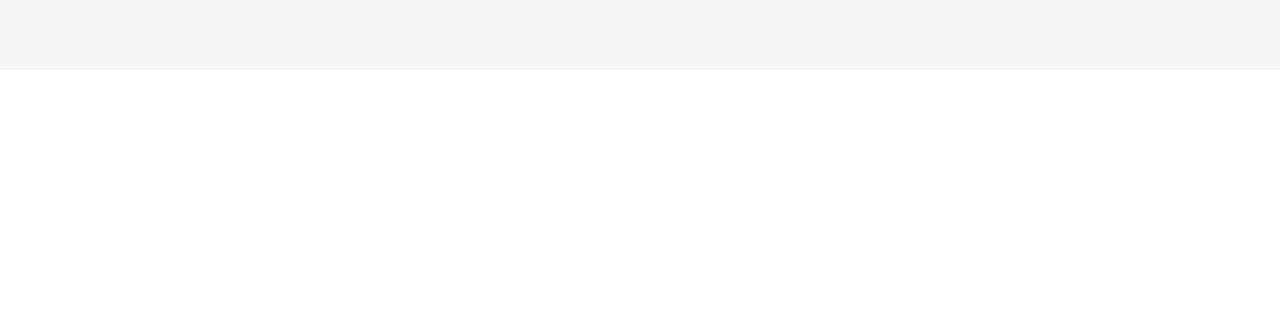
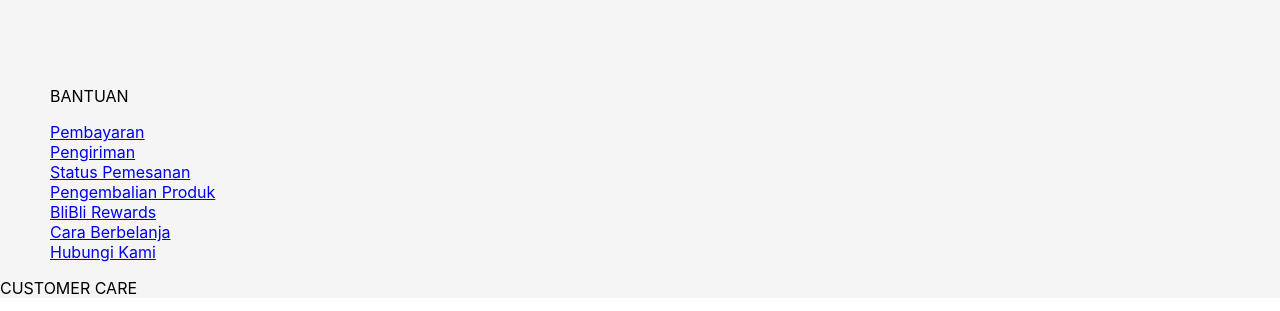
Before and after one commit to sluxz3r/bli-bli, a React (Create React App) app: page / in a window 1280 px wide. Shown: the part 1020-1331 px from the top of the page. Before the commit the page ends 1090 px from the top, so only its background shows below. Built offline with nearby package versions, Linux system fonts and the light colour scheme.

Commit message:
masok pak eko

```diff
--- a/src/App.js
+++ b/src/App.js
@@ -2,6 +2,7 @@ import React, { Component } from 'react';
 import Header1 from './component/header1';
 import Header2 from './component/header2';
 import FlashSale from './component/flashsale';
+import Footer from './component/footer';
 import './App.css';
 
 class App extends Component {
@@ -13,7 +14,9 @@ class App extends Component {
         <div className="body">
 
           <FlashSale />
+
         </div>
+        <Footer />
       </div>
     );
   }
--- /dev/null
+++ b/src/assets/footer.css
@@ -0,0 +1,6 @@
+.footer {
+    background: blue;
+}
+#bantuan ul li a {
+    text-decoration: none;
+}
--- a/src/assets/header2.css
+++ b/src/assets/header2.css
@@ -4,7 +4,7 @@
     background: url(https://www.static-src.com/frontend/../s_images/blibli-bg-pattern.jpg);
 }
 p img{
-        position: absolute;
+    position: absolute;
     width: 100px;
     height: 40px;
     right: 1100px;
--- /dev/null
+++ b/src/component/footer.js
@@ -0,0 +1,31 @@
+import React, { Component } from 'react';
+
+class Footer extends Component {
+    render() {
+        return(
+            <div className="footer">
+                <div className="footer-1">
+                    <div id="bantuan">
+                        <ul>
+                            <li>
+                                <p>BANTUAN</p>
+                                <a href="#">Pembayaran</a><br/>
+                                <a href="#">Pengiriman</a><br/>
+                                <a href="#">Status Pemesanan</a><br/>
+                                <a href="#">Pengembalian Produk</a><br/>
+                                <a href="#">BliBli Rewards</a><br/>
+                                <a href="#">Cara Berbelanja</a><br/>
+                                <a href="#">Hubungi Kami</a><br/>
+                            </li>
+                        </ul>
+                    </div>
+                    <div id="customer-care">
+                        <p>CUSTOMER CARE</p>
+                    </div>
+                </div>
+            </div>
+        )
+    }
+}
+
+export default Footer
```
